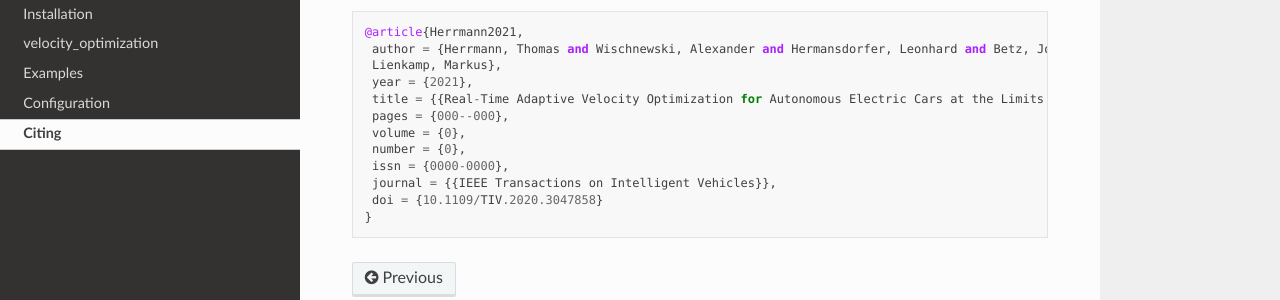
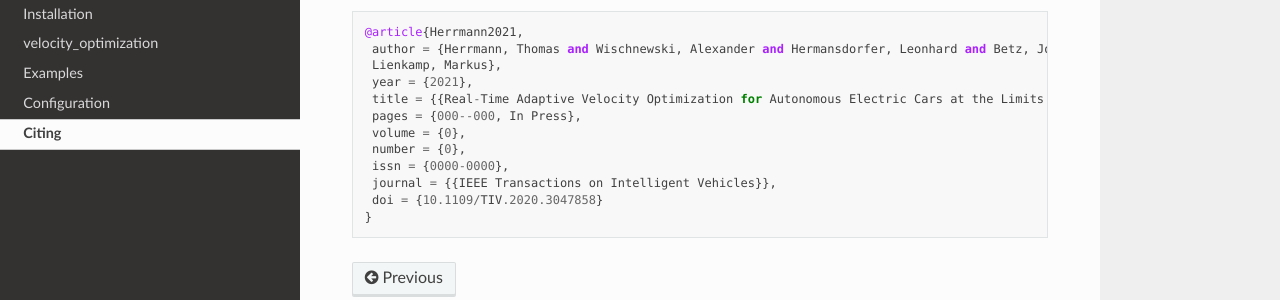
Before and after one commit to TUMFTM/velocity_optimization, a Sphinx documentation site: the page built from docs/source/citing.rst, in a window 1280 px wide. Shown: the part 197-497 px from the top of the page. Built offline with Sphinx 7.4.7 and the Read the Docs theme 2.0.0, drawn with Linux system fonts in a browser that asks for light colours.

Commit message:
fix cite information

```diff
--- a/docs/source/citing.rst
+++ b/docs/source/citing.rst
@@ -8,7 +8,7 @@ If you find this work helpful, please cite it using::
      Lienkamp, Markus},
      year = {2021},
      title = {{Real-Time Adaptive Velocity Optimization for Autonomous Electric Cars at the Limits of Handling}},
-     pages = {000--000},
+     pages = {000--000, In Press},
      volume = {0},
      number = {0},
      issn = {0000-0000},
--- a/setup.py
+++ b/setup.py
@@ -5,7 +5,7 @@ with open("README.md", "r") as fh:
 
 setuptools.setup(
     name="velocity_optimization",
-    version="1.0.0",
+    version="1.0.1",
     author="Thomas Herrmann",
     author_email="thomas.herrmann@tum.de",
     description="Optimizes (Maximizes) the velocity profile for a vehicle respecting physical constraints and "
```
